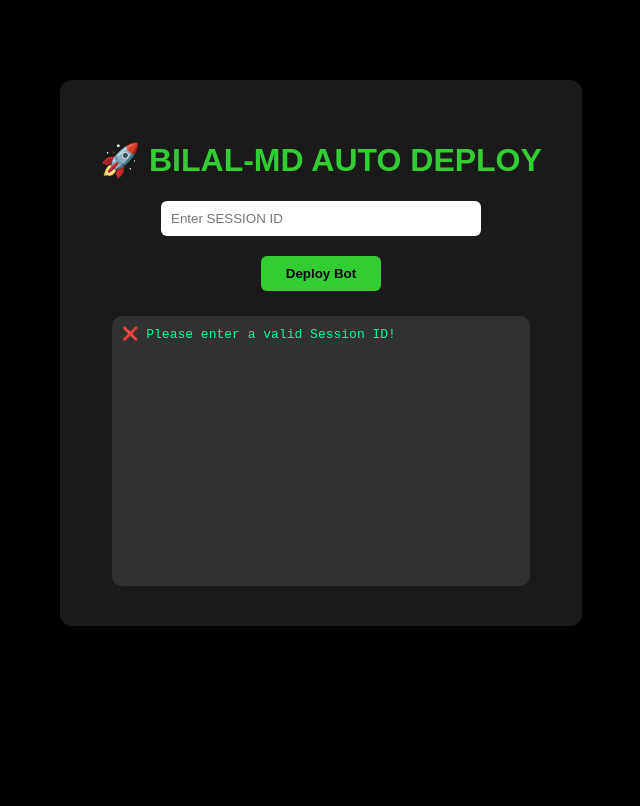
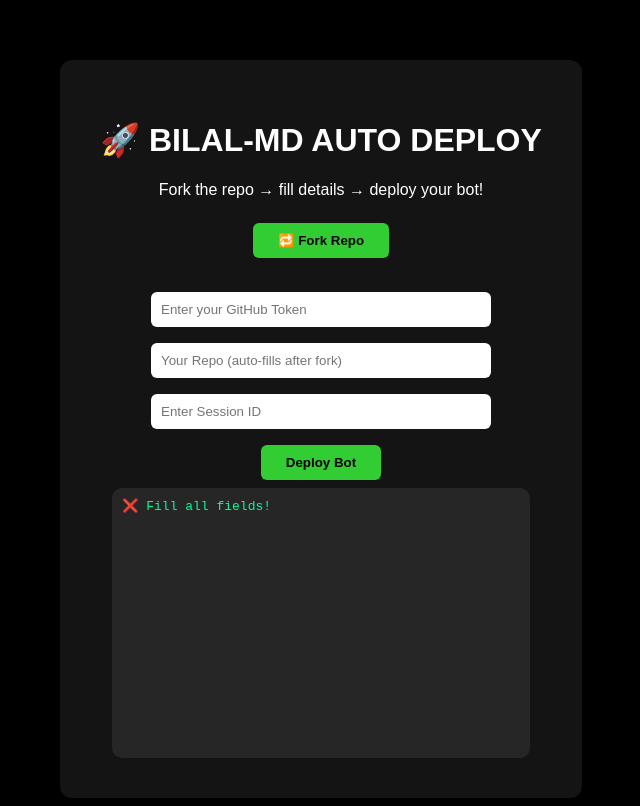
Before and after one commit to rinlte/BILAL-MD-X, a website: page web/page.html in a window 1280 px wide. Both pictures are taken after a click on the button "Deploy Bot". Shown: the whole page, without its empty margins (319-959 px from the left). Drawn offline with Linux system fonts and the light colour scheme.

Commit message:
👑 BILAL-MD 👑

```diff
--- a/web/page.html
+++ b/web/page.html
@@ -5,91 +5,64 @@
   <meta name="viewport" content="width=device-width, initial-scale=1.0"/>
   <title>BILAL-MD AUTO DEPLOY</title>
   <style>
-    body {
-      background: #000;
-      color: #fff;
-      font-family: Arial, sans-serif;
-      text-align: center;
-      margin-top: 80px;
-    }
-    h1 {
-      color: limegreen;
-    }
-    input {
-      width: 300px;
-      padding: 10px;
-      border: none;
-      border-radius: 6px;
-      outline: none;
-    }
-    button {
-      margin-top: 20px;
-      padding: 10px 25px;
-      border: none;
-      border-radius: 6px;
-      background: limegreen;
-      color: #000;
-      font-weight: bold;
-      cursor: pointer;
-    }
-    .box {
-      background: rgba(255,255,255,0.1);
-      display: inline-block;
-      padding: 40px;
-      border-radius: 12px;
-    }
-    #logs {
-      background: rgba(255,255,255,0.1);
-      margin-top: 25px;
-      width: 90%;
-      max-width: 700px;
-      height: 250px;
-      overflow-y: auto;
-      white-space: pre-wrap;
-      text-align: left;
-      margin-left: auto;
-      margin-right: auto;
-      border-radius: 10px;
-      padding: 10px;
-      font-family: monospace;
-      color: #00ff99;
-    }
+    body{background:#000;color:#fff;text-align:center;font-family:Arial;margin-top:60px}
+    .box{background:rgba(255,255,255,.08);display:inline-block;padding:40px;border-radius:12px}
+    input{width:320px;padding:10px;margin:8px 0;border:none;border-radius:6px;outline:none}
+    button{margin:8px;padding:10px 25px;border:none;border-radius:6px;background:limegreen;color:#000;font-weight:bold;cursor:pointer}
+    #logs{background:rgba(255,255,255,.08);margin-top:25px;width:90%;max-width:700px;height:250px;overflow-y:auto;white-space:pre-wrap;text-align:left;margin:auto;border-radius:10px;padding:10px;font-family:monospace;color:#00ff99}
   </style>
 </head>
 <body>
   <div class="box">
     <h1>🚀 BILAL-MD AUTO DEPLOY</h1>
-    <input id="session" placeholder="Enter SESSION ID" required />
-    <br />
+    <p>Fork the repo → fill details → deploy your bot!</p>
+    <button onclick="forkRepo()">🔁 Fork Repo</button><br><br>
+    <input id="token" placeholder="Enter your GitHub Token" required><br>
+    <input id="repo" placeholder="Your Repo (auto-fills after fork)" required><br>
+    <input id="session" placeholder="Enter Session ID" required><br>
     <button onclick="deploy()">Deploy Bot</button>
     <div id="logs">Waiting for input...</div>
   </div>
 
   <script>
-    async function deploy() {
-      const session = document.getElementById("session").value.trim();
-      const logs = document.getElementById("logs");
-      if (!session) return logs.innerText = "❌ Please enter a valid Session ID!";
+    const MAIN_REPO = "BiLaLTeCh05/BILAL-MD"; // 👈 change this to your main repo
+    const LOG = msg => document.getElementById("logs").innerText = msg;
 
-      logs.innerText = "🚀 Starting deployment...\n";
-      const response = await fetch("/deploy", {
-        method: "POST",
-        headers: { "Content-Type": "application/json" },
-        body: JSON.stringify({ session })
-      });
+    async function forkRepo(){
+      const token = document.getElementById("token").value.trim();
+      if(!token) return LOG("❌ Enter GitHub token first!");
+      LOG("🔁 Forking repo...");
+      try {
+        const res = await fetch(`https://api.github.com/repos/${MAIN_REPO}/forks`,{
+          method:"POST",
+          headers:{Authorization:`token ${token}`}
+        });
+        const data = await res.json();
+        if(data.full_name){
+          localStorage.setItem("userRepo",data.full_name);
+          document.getElementById("repo").value = data.full_name;
+          LOG(`✅ Forked: ${data.full_name}`);
+        } else {
+          LOG("❌ Fork failed! Check token permissions (need 'repo').");
+        }
+      } catch(e){ LOG("⚠️ Error: "+e.message); }
+    }
 
-      if (!response.ok) return logs.innerText += "\n❌ Deployment failed (server error).";
+    async function deploy(){
+      const s=document.getElementById("session").value.trim();
+      const t=document.getElementById("token").value.trim();
+      const r=document.getElementById("repo").value.trim();
+      const l=document.getElementById("logs");
+      if(!s||!t||!r)return l.innerText="❌ Fill all fields!";
+      l.innerText="🚀 Starting deployment...\n";
+      const res=await fetch("/deploy",{method:"POST",headers:{"Content-Type":"application/json"},body:JSON.stringify({session:s,token:t,repo:r})});
+      const text=await res.text();l.innerText=text;
+    }
 
-      const reader = response.body.getReader();
-      const decoder = new TextDecoder();
-
-      // Stream Heroku logs
-      while (true) {
-        const { value, done } = await reader.read();
-        if (done) break;
-        logs.innerText += decoder.decode(value);
-        logs.scrollTop = logs.scrollHeight; // auto scroll
-      }
+    // auto fill if already forked
+    window.onload = ()=>{
+      const repo = localStorage.getItem("userRepo");
+      if(repo) document.getElementById("repo").value = repo;
     }
   </script>
 </body>
```
